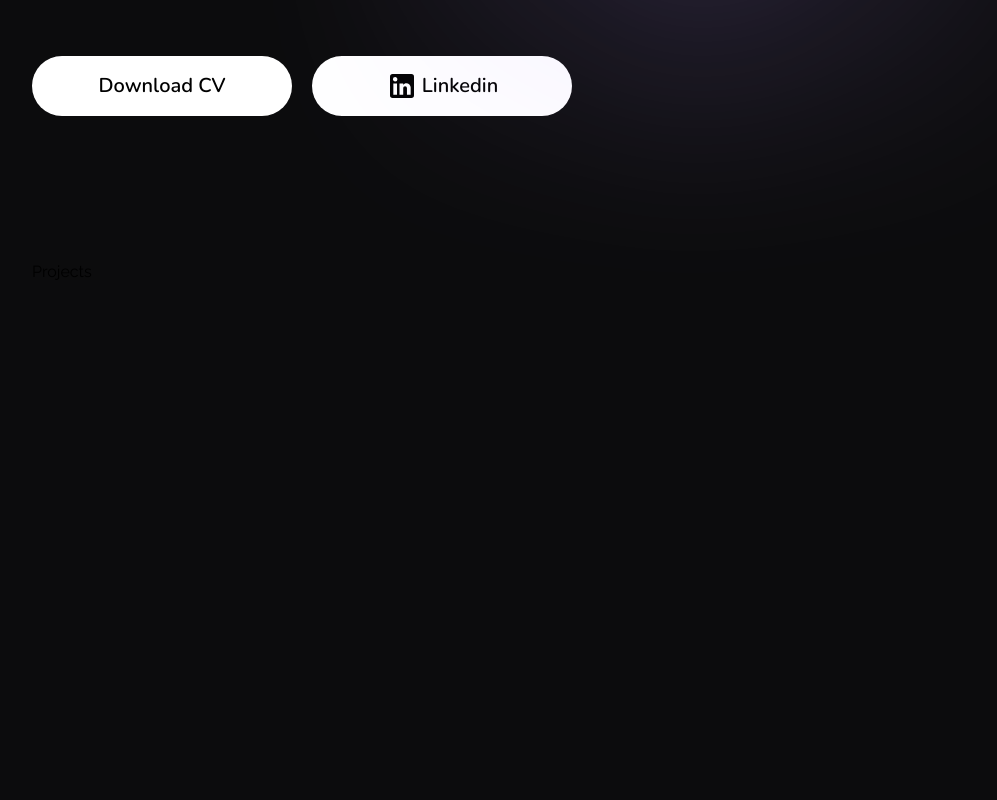
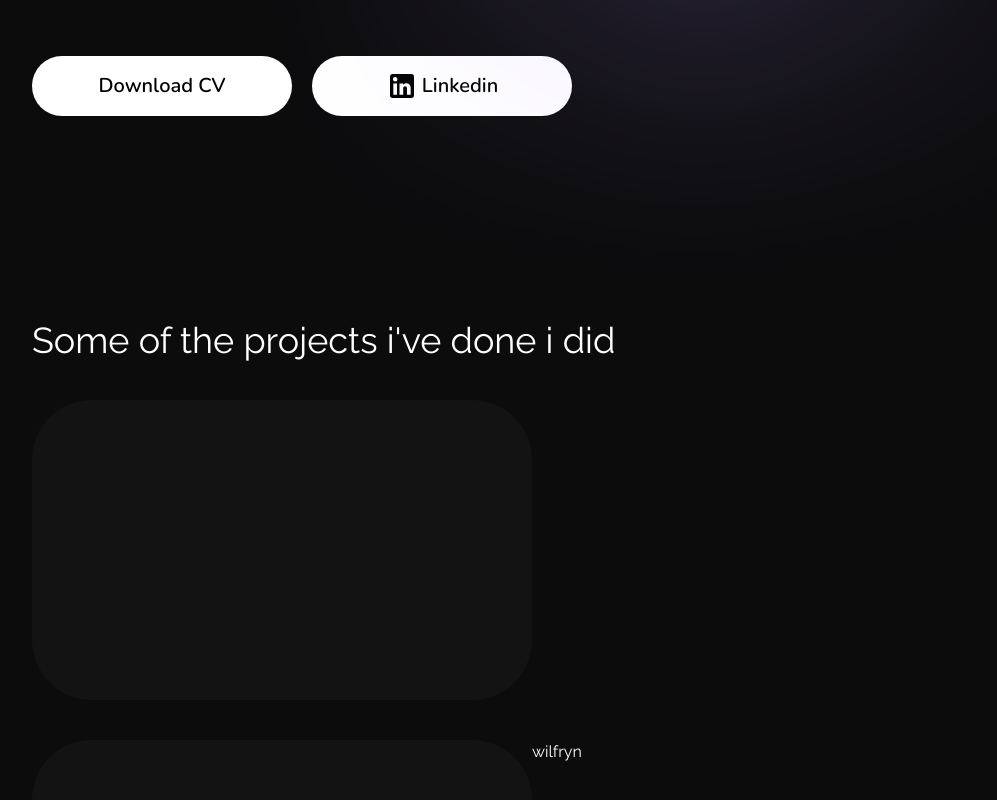
Before and after one commit to iamwilllll/portfolio, a React (Vite) app: page / in a window 1280 px wide. Shown: the part 580-1380 px from the top of the page, without its empty margins (168-1165 px from the left). Built offline with nearby package versions, Linux system fonts and the light colour scheme.

Commit message:
feat: Add initial structure for Projects section

```diff
--- a/src/layout/Projects.tsx
+++ b/src/layout/Projects.tsx
@@ -1,6 +1,21 @@
 import Container from '../components/Container';
+
 function Projects() {
-    return <Container>Projects</Container>;
+    return (
+        <Container className="pt-25">
+            <h2 className="text-first-font-color text-4xl">Some of the projects i've done i did</h2>
+            <section className="flex flex-col gap-10 mt-10">
+                <div>
+                    <div className="flex align-center p-5 h-75 w-125 bg-second-bg-color rounded-[60px]"></div>
+                </div>
+
+                <div className="flex">
+                    <div className="h-75 w-125 bg-second-bg-color rounded-[60px]"></div>
+                    <p className="text-first-font-color">wilfryn</p>
+                </div>
+            </section>
+        </Container>
+    );
 }
 
 export default Projects;
```
